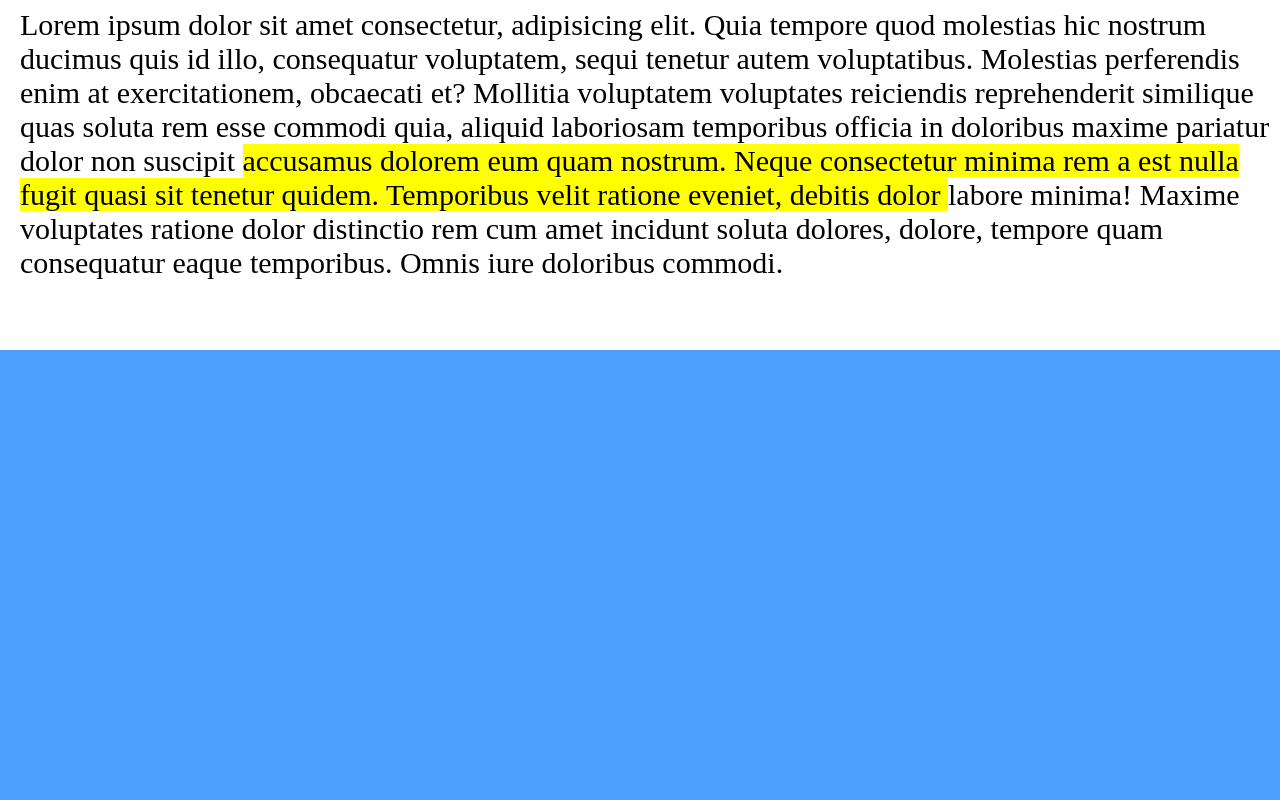
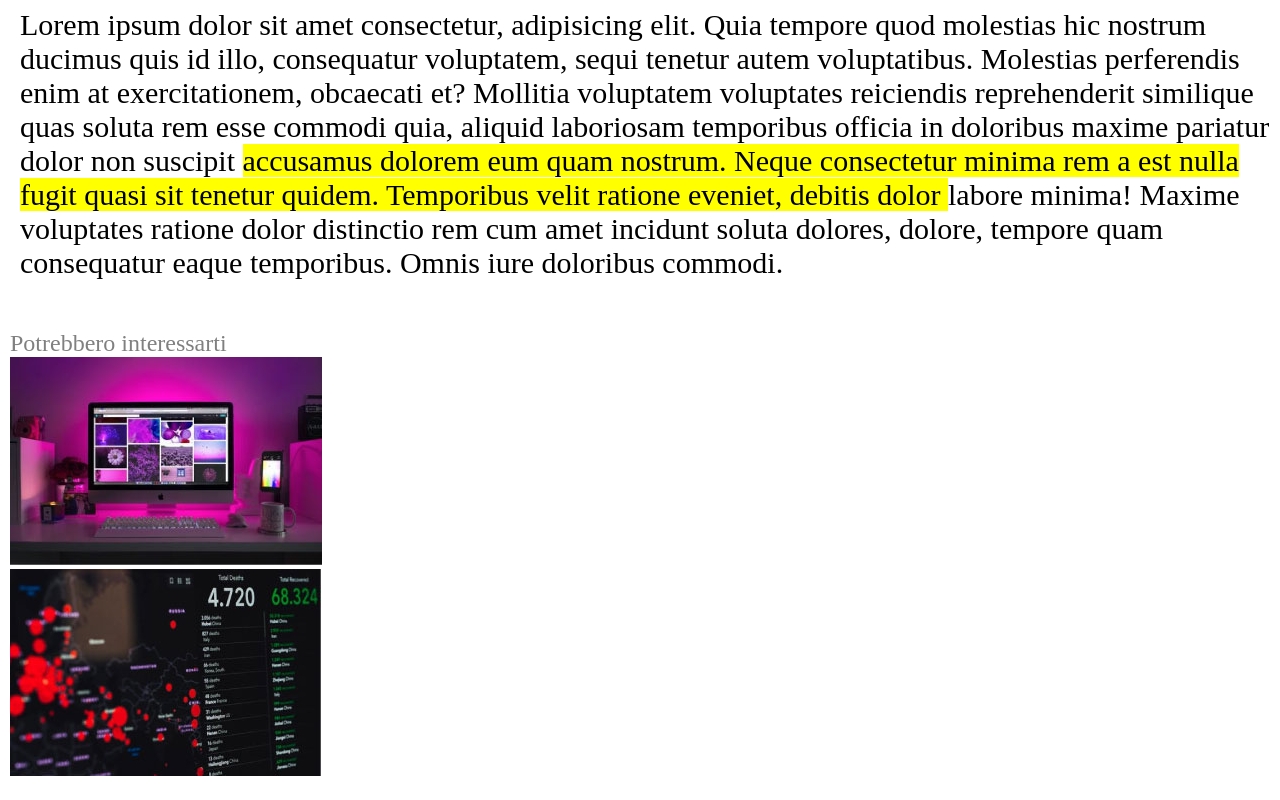
Before and after one commit to SaverioCascelli/html-css-booleaner, a plain HTML site: page index.html in a window 1280 px wide. Shown: the part 3381-4181 px from the top of the page. Before the commit the page ends 3731 px from the top, so only its background shows below. Drawn offline with Linux system fonts and the light colour scheme.

Commit message:
[add] footer "keep reading"

```diff
--- a/css/style.css
+++ b/css/style.css
@@ -26,7 +26,7 @@ h1{
     font-size: 5rem;
 }
 
-header p{
+header p , footer p{
     color: grey;
     font-size: 1.5rem;
 }
@@ -43,6 +43,7 @@ thead{
     background-color:rgb(32, 169, 229);
     color: white;
 }
+
 
 .odd-row{
     background-color: rgb(177, 229, 242);
--- a/index.html
+++ b/index.html
@@ -95,9 +95,15 @@
     </main>
     <!-- /article immage gallery + article section -->
 
-    <!-- keep reading -->
+    <!-- keep reading  -->
     <footer>
-
+        <p>Potrebbero interessarti</p>
+        <div>
+            <img src="/img/monitor.jpg" alt="pc monitor with puple background">
+        </div>
+        <div></div>
+            <img src="/img/graph.jpg" alt="graph">
+        </div>
     </footer>
     <!-- /keep reading -->
 </body>
```
